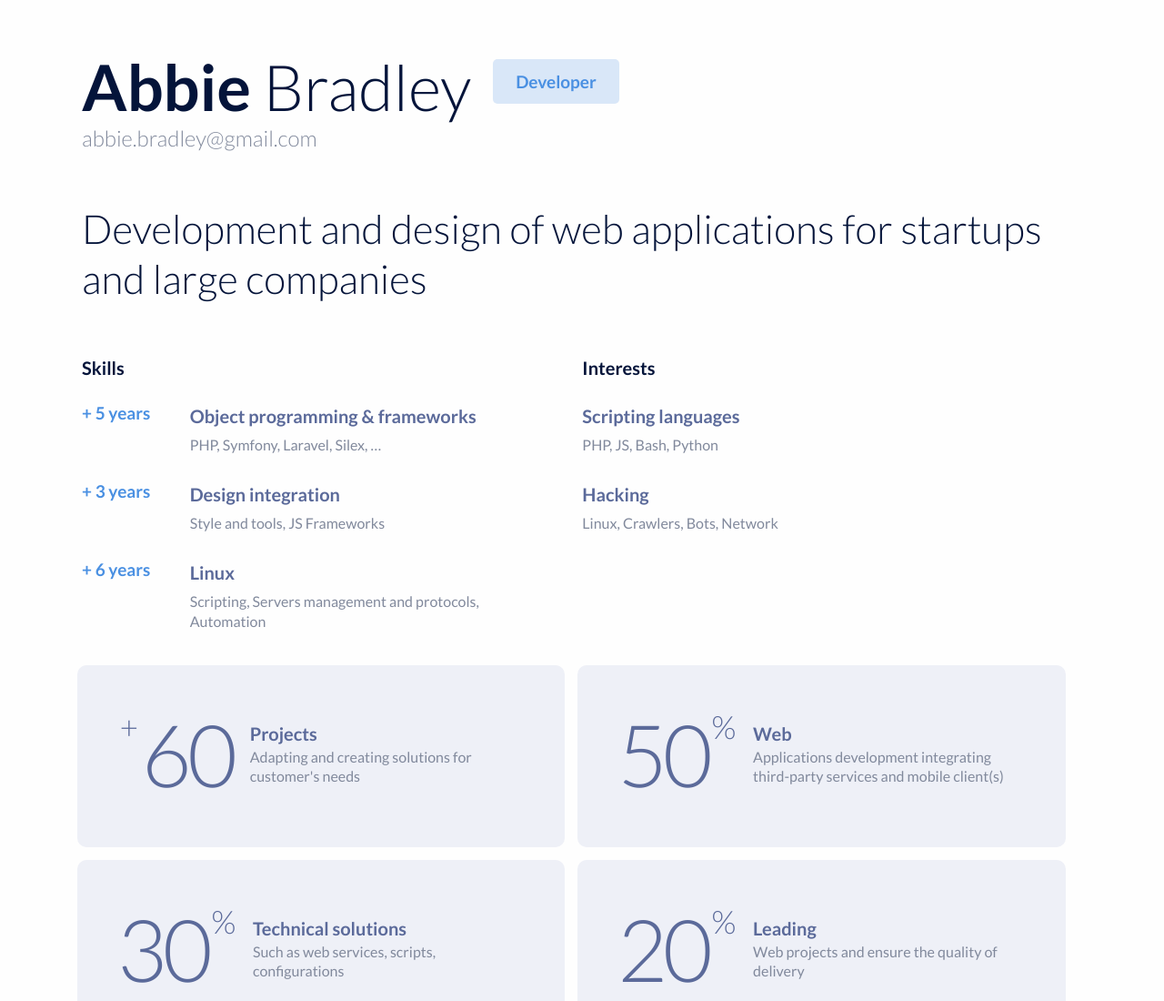
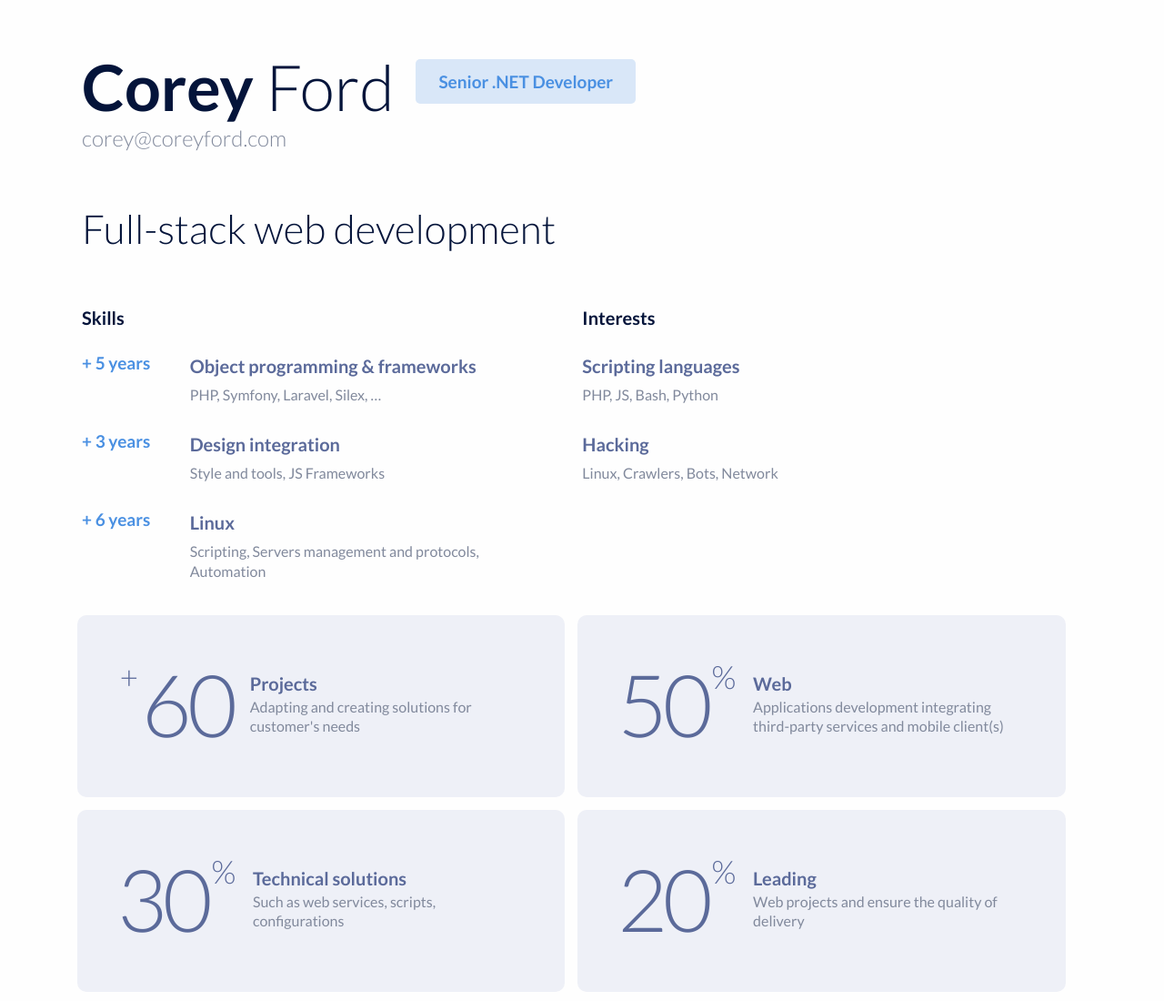
Before and after one commit to corfor/corfor.github.io, a plain HTML site: page index.html in a window 1280 px wide. Shown: the top 1100 px of the page at 91% size. Drawn offline with Linux system fonts and the light colour scheme.

Commit message:
Update index.html

```diff
--- a/index.html
+++ b/index.html
@@ -1,7 +1,7 @@
 <!DOCTYPE html>
 <html>
 <head>
-	<title>Minimal Resume Template</title>
+	<title>Corey Ford</title>
 	<link rel="stylesheet" type="text/css" href="styles.css">
 	<meta name="viewport" content="width=device-width, initial-scale=1.0">
 </head>
@@ -9,12 +9,11 @@
 
 	<div class="container">
 		<div class="hero">
-			<h1 class="name"><strong>Abbie</strong> Bradley</h1>
-			<span class="job-title">Developer</span>
-			<span class="email">abbie.bradley@gmail.com</span>
+			<h1 class="name"><strong>Corey</strong> Ford</h1>
+			<span class="job-title">Senior .NET Developer</span>
+			<span class="email">corey@coreyford.com</span>
 
-			<h2 class="lead">Development and design of web applications
-for startups and large companies</h2>
+			<h2 class="lead">Full-stack web development</h2>
 		</div>
 	</div>
 
```
